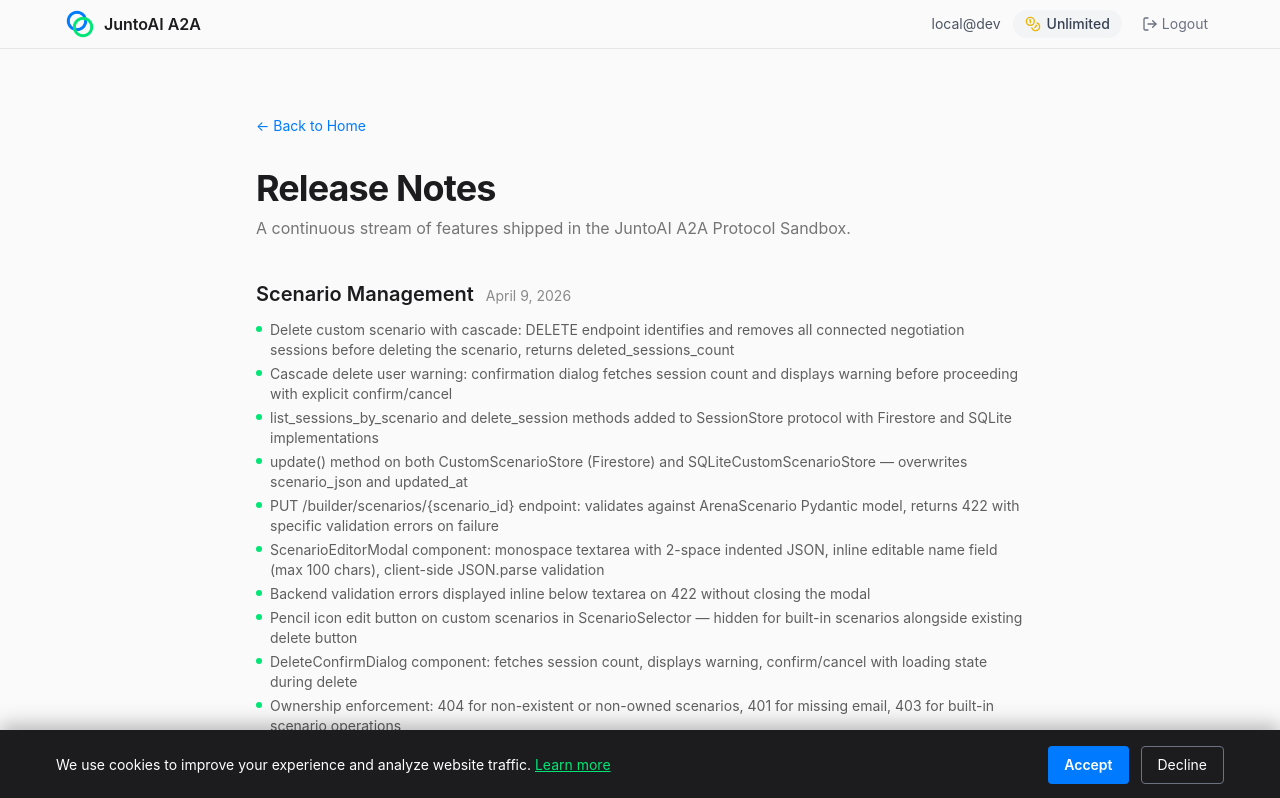
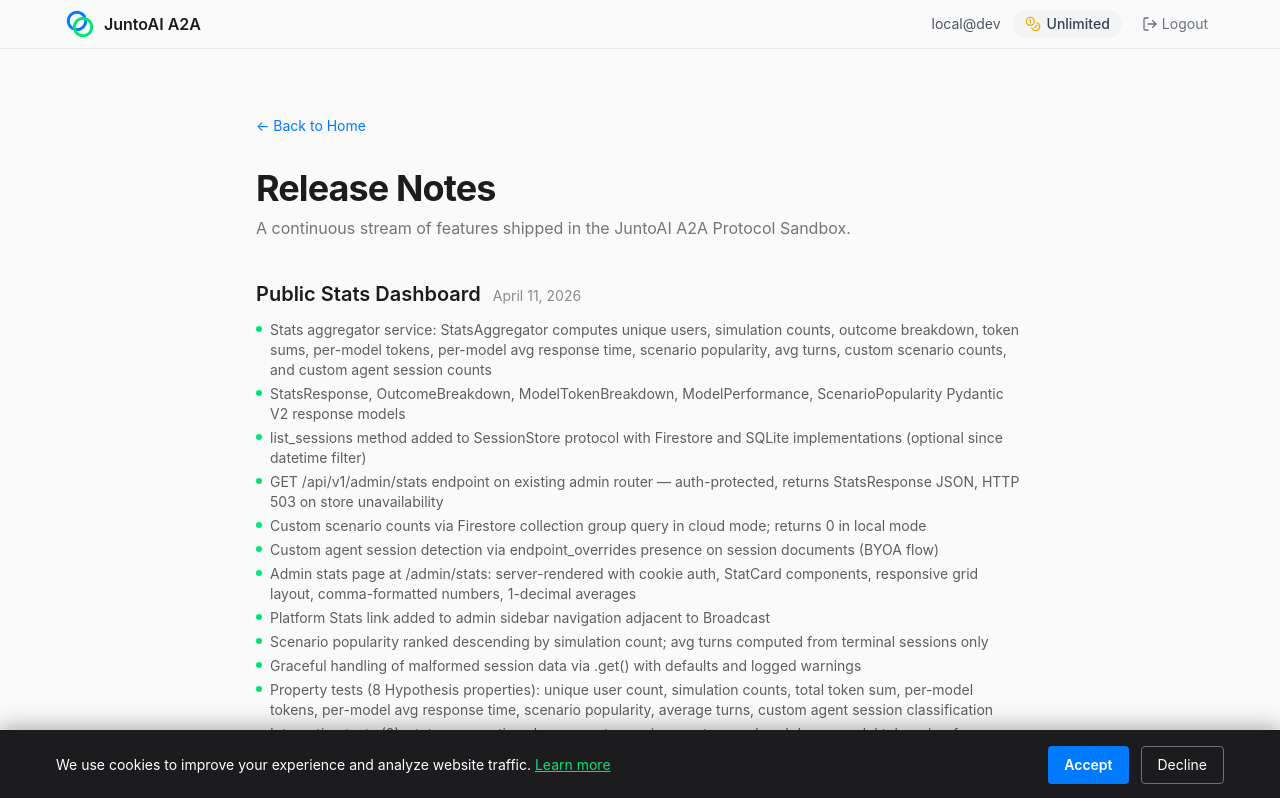
Before and after one commit to JuntoAI/JuntoAI-A2A, a Next.js app in the folder frontend/: page /release-notes in a window 1280 px wide. Shown: the top 798 px of the page. Built offline with nearby package versions, Linux system fonts and the light colour scheme; no server answers.

Commit message:
docs: add Spec 270 Public Stats Dashboard to changelog and release notes

```diff
--- a/frontend/app/release-notes/page.tsx
+++ b/frontend/app/release-notes/page.tsx
@@ -8,6 +8,25 @@ export const metadata: Metadata = {
 };
 
 const FEATURES = [
+  {
+    title: "Public Stats Dashboard",
+    specId: "270",
+    date: "2026-04-11",
+    items: [
+      "Stats aggregator service: StatsAggregator computes unique users, simulation counts, outcome breakdown, token sums, per-model tokens, per-model avg response time, scenario popularity, avg turns, custom scenario counts, and custom agent session counts",
+      "StatsResponse, OutcomeBreakdown, ModelTokenBreakdown, ModelPerformance, ScenarioPopularity Pydantic V2 response models",
+      "list_sessions method added to SessionStore protocol with Firestore and SQLite implementations (optional since datetime filter)",
+      "GET /api/v1/admin/stats endpoint on existing admin router — auth-protected, returns StatsResponse JSON, HTTP 503 on store unavailability",
+      "Custom scenario counts via Firestore collection group query in cloud mode; returns 0 in local mode",
+      "Custom agent session detection via endpoint_overrides presence on session documents (BYOA flow)",
+      "Admin stats page at /admin/stats: server-rendered with cookie auth, StatCard components, responsive grid layout, comma-formatted numbers, 1-decimal averages",
+      "Platform Stats link added to admin sidebar navigation adjacent to Broadcast",
+      "Scenario popularity ranked descending by simulation count; avg turns computed from terminal sessions only",
+      "Graceful handling of malformed session data via .get() with defaults and logged warnings",
+      "Property tests (8 Hypothesis properties): unique user count, simulation counts, total token sum, per-model tokens, per-model avg response time, scenario popularity, average turns, custom agent session classification",
+      "Integration tests (8): stats aggregation shape, empty sessions, outcomes breakdown, model tokens/performance, scenario popularity sorting, custom agent detection, avg turns, router registration",
+    ],
+  },
   {
     title: "Scenario Management",
     specId: "320",
```
Also changed, not shown: 1 other file (tests, documents, lock files or other folders).
